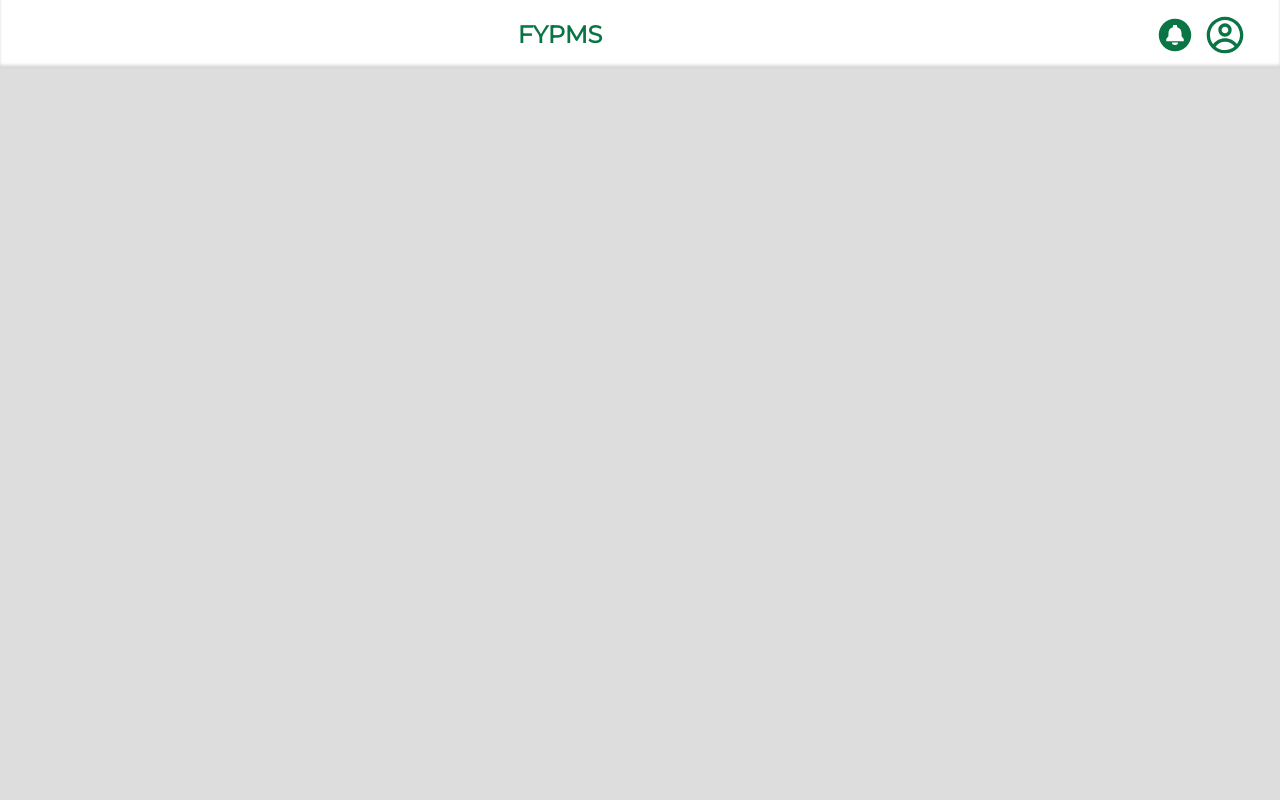
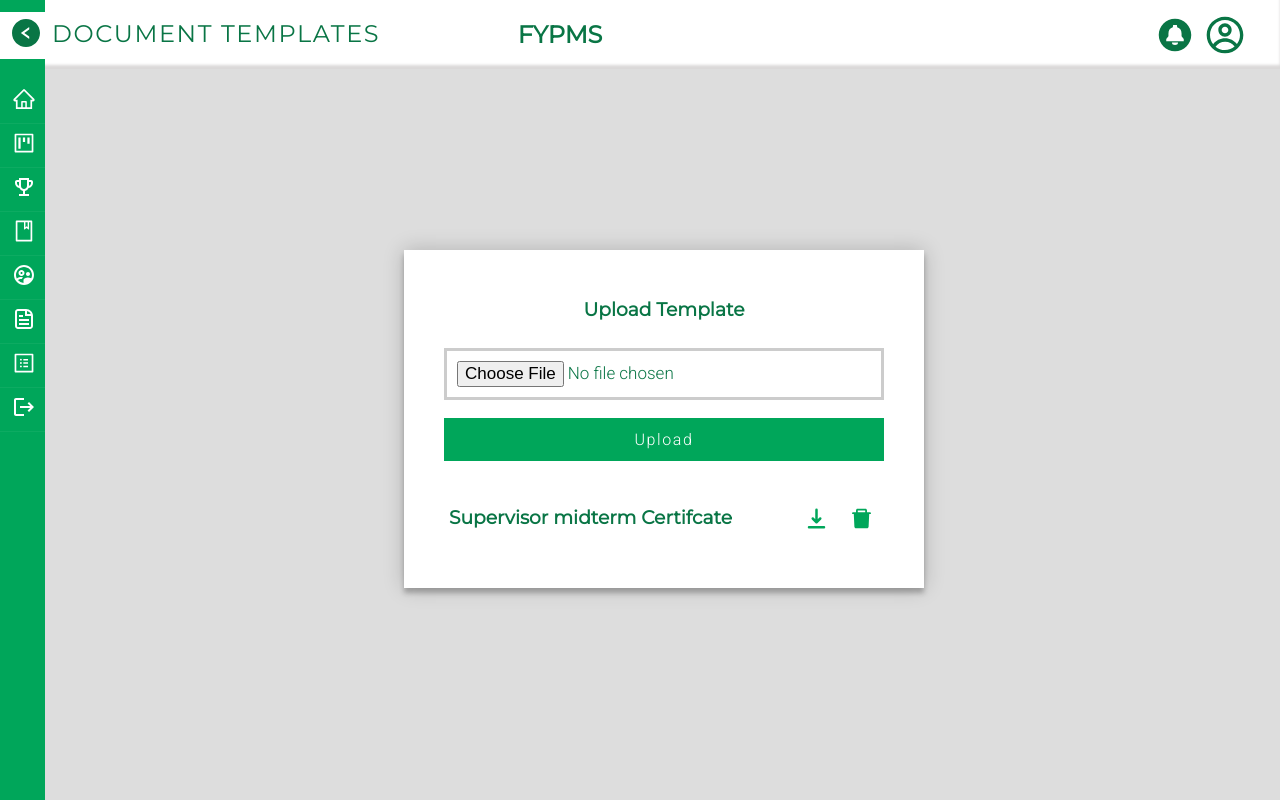
Before and after one commit to shahwaizzz/FYPMS, a React (Create React App) app in the folder custom-frontend/: page /admin/documents in a window 1280 px wide. Before the commit this address had no page. Built offline with nearby package versions, Linux system fonts and the light colour scheme.

Commit message:
working on user profile, template docs

```diff
--- a/custom-frontend/src/App.js
+++ b/custom-frontend/src/App.js
@@ -3,7 +3,7 @@ import Home from "./components/main-components/home";
 import Navbar from "./components/navbar";
 import Sidebar from "./components/sidebar";
 import "./login/index.css";
-import Login from "./login";
+// import Login from "./login";
 import { Routes, Route } from "react-router-dom";
 import Projects from "./components/main-components/projects";
 import Events from "./components/main-components/events";
@@ -14,7 +14,8 @@ import Adm_login from "./login/Adm_login";
 import Thr_login from "./login/Thr_login";
 import Std_login from "./login/Std_login";
 import Modal from "./components/modal";
-function handleValidation(params) {}
+import Document from "./components/main-components/Documents";
+// function handleValidation(params) {}
 function App() {
   // Commit Test
   const [validation, setValidation] = useState(true);
@@ -46,6 +47,7 @@ function App() {
             path='/admin/supervisors'
             element={<Sidebar name='Supervisors' abc={<Supervisor />} />}
           />
+          <Route path="/admin/documents" element={<Sidebar name="Document Templates" abc={<Document />} /> } />
           <Route
             path='/admin/profile'
             element={<Sidebar name='User Profile' abc={<UserProfile />} />}
--- /dev/null
+++ b/custom-frontend/src/components/main-components/Documents.js
@@ -0,0 +1,47 @@
+import React,{useState} from 'react'
+import '../../login/index.css';
+import { AiFillDelete } from "react-icons/ai";
+import { HiDownload } from "react-icons/hi";
+
+
+const Document = () =>{
+    const [confirmPassword, setConfirmPassword] = useState("");
+    const [password, setPassword] = useState("");
+
+    return (
+        <div className='maindiv1'>
+            <div className='margin-top'>
+                <div class='form-container1'>
+                    <h3 className='padd12'>
+                    Upload Template
+                    </h3>
+                    <form class='register-form' >
+                    {/* Uncomment the next line to show the success message */}
+                    {/* <div class="success-message">Success! Thank you for registering</div> */}
+
+                    <input
+                        id='email1'
+                        class='form-field widt input1'
+                        type='file'
+                        placeholder='password'
+                        name='password'
+                        value={password}
+                        onChange={(e) => setPassword(e.target.value)}
+                    />
+                    {/* Uncomment the next line to show the error message */}
+                    {/* <span id="email-error">Please enter an email address</span> */}
+
+                    <button className='form-field button1 docu green' type='submit' name='login'>
+                        Upload
+                    </button>
+                    <ul className='lists'>
+                        <li><h3>Supervisor midterm Certifcate <button className='btnn'><AiFillDelete className='iconic' /></button> <button className='btnn'><HiDownload className='iconic' /></button></h3></li>
+                    </ul>
+                    </form>
+                </div>
+            </div>
+        </div>
+    )
+}
+
+export default Document;
--- a/custom-frontend/src/components/main-components/user-profile.js
+++ b/custom-frontend/src/components/main-components/user-profile.js
@@ -1,6 +1,7 @@
 import React,{useState} from 'react'
 import '../../login/index.css';
 export default function UserProfile() {
+    const [currentPassword, setCurrentPassword] = useState("");
     const [confirmPassword, setConfirmPassword] = useState("");
   const [password, setPassword] = useState("");
 
@@ -19,7 +20,16 @@ export default function UserProfile() {
                         id='email1'
                         class='form-field input1'
                         type='password'
-                        placeholder='password'
+                        placeholder='Current Password'
+                        name='currentpassword'
+                        value={currentPassword}
+                        onChange={(e) => setCurrentPassword(e.target.value)}
+                    />
+                    <input
+
+                        class='form-field input1'
+                        type='password'
+                        placeholder='New Password'
                         name='password'
                         value={password}
                         onChange={(e) => setPassword(e.target.value)}
--- a/custom-frontend/src/components/sidebar.js
+++ b/custom-frontend/src/components/sidebar.js
@@ -7,7 +7,7 @@ import {
   AiOutlineProfile,
   AiOutlineProject,
 } from "react-icons/ai";
-import {GrDocument} from 'react-icons/gr';
+import {CgFileDocument} from 'react-icons/cg';
 import {
   MdOutlineSupervisedUserCircle,
   MdLogout,
@@ -84,10 +84,11 @@ export default function Sidebar(props) {
                   <span>Supervisors</span>
                 </li>
               </Link>
-              <Link to='/admin/supervisors' className='links'>
-                <li>
-                  <GrDocument />
-                  <span>Upload Templates</span>
+              <Link to='/admin/documents' className='links whiteicon'>
+                <li className="whiteicon">
+                  {/* <GrDocument className="clr-white" /> */}
+                  <CgFileDocument  />
+                  <span className="whiteicon">Upload Templates</span>
                 </li>
               </Link>
               <Link to='/admin/profile' className='links'>
--- a/custom-frontend/src/index.css
+++ b/custom-frontend/src/index.css
@@ -34,6 +34,13 @@ body {
   font-weight: 500;
   font-size: 16px;
 }
+.clr-white{
+  color: white;
+}
+.clr-white:hover{
+  color: #00a65a;;
+}
+
 
 .table thead th {
   background-color: #00a65a;
--- a/custom-frontend/src/login/index.css
+++ b/custom-frontend/src/login/index.css
@@ -18,7 +18,13 @@
   padding: 25px 5px;
   text-align: center;
 }
-
+.padd12{
+  padding: 15px 5px;
+  text-align: center;
+}
+/* .margin-top{
+  margin-top: -20px;
+} */
 .form-container {
   width: 360px;
   background-color: white;
@@ -27,6 +33,16 @@
   padding: 10px;
   margin-top: -20px;
 }
+.form-container1 {
+  width: 460px;
+  background-color: white;
+
+  box-shadow: 0 0 20px 0 rgba(0, 0, 0, 0.2), 0 5px 5px 0 rgba(0, 0, 0, 0.24);
+  padding: 15px 30px;
+  margin-top: -20px;
+}
+
+
 
 .register-form {
   display: flex;
@@ -107,3 +123,30 @@ button:disabled {
 .clr2{
     background: #4caf50;
 }
+
+
+.iconic{
+  font-size: 25px;
+  /* margin-left: 20px; */
+  /* float: right; */
+}
+
+
+.lists{
+  list-style: none;
+  /* vertical-align: center; */
+  margin-left: -35px;
+
+}
+.btnn{
+  background: transparent;
+  color: #00a65a;
+  float: right;
+  margin-top: -10px;
+
+}
+.btnn:hover{
+  background: transparent;
+  border: none;
+  color: rgb(138, 32, 32);
+}
```
